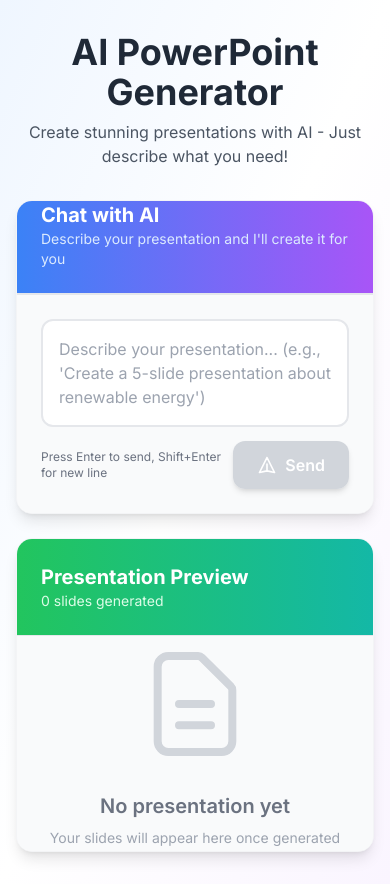
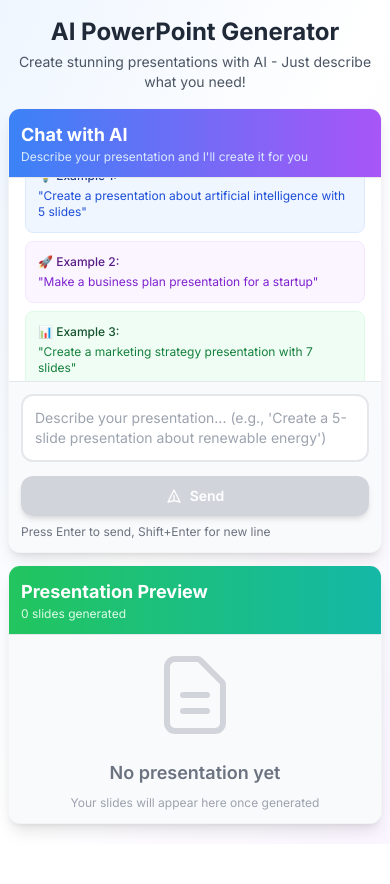
Before and after one commit to amarjyotipatra/powerpoint-generator, a Next.js app: page / in a window 390 px wide. After the commit the page ends 844 px from the top, so only its background shows below. Built offline with nearby package versions, Linux system fonts and the light colour scheme.

Commit message:
Optimize application for mobile screens with responsive design

```diff
--- a/src/components/ChatInterface.tsx
+++ b/src/components/ChatInterface.tsx
@@ -160,19 +160,25 @@ const ChatInterface = () => {
 
   return (
     <div className="min-h-screen bg-gradient-to-br from-blue-50 via-white to-purple-50">
-      <div className="container mx-auto px-4 py-8">
+      <div className="container mx-auto px-2 sm:px-4 py-4 sm:py-8">
         {/* Header */}
-        <div className="text-center mb-8">
-          <h1 className="text-4xl font-bold text-gray-800 mb-2">AI PowerPoint Generator</h1>
-          <p className="text-gray-600">Create stunning presentations with AI - Just describe what you need!</p>
+        <div className="text-center mb-4 sm:mb-8 px-2">
+          <h1 className="text-2xl sm:text-3xl lg:text-4xl font-bold text-gray-800 mb-1 sm:mb-2">
+            AI PowerPoint Generator
+          </h1>
+          <p className="text-sm sm:text-base text-gray-600">
+            Create stunning presentations with AI - Just describe what you need!
+          </p>
         </div>
 
-        <div className="grid grid-cols-1 lg:grid-cols-2 gap-6 h-[calc(100vh-12rem)]">
+        <div className="grid grid-cols-1 lg:grid-cols-2 gap-3 sm:gap-6 h-[calc(100vh-8rem)] sm:h-[calc(100vh-12rem)]">
           {/* Chat Section */}
-          <div className="bg-white rounded-2xl shadow-lg flex flex-col overflow-hidden border border-gray-100">
-            <div className="p-6 border-b border-gray-200 bg-gradient-to-r from-blue-500 to-purple-500">
-              <h2 className="text-xl font-bold text-white">Chat with AI</h2>
-              <p className="text-blue-100 text-sm">Describe your presentation and I&apos;ll create it for you</p>
+          <div className="bg-white rounded-xl sm:rounded-2xl shadow-lg flex flex-col overflow-hidden border border-gray-100">
+            <div className="p-3 sm:p-6 border-b border-gray-200 bg-gradient-to-r from-blue-500 to-purple-500">
+              <h2 className="text-lg sm:text-xl font-bold text-white">Chat with AI</h2>
+              <p className="text-blue-100 text-xs sm:text-sm">
+                Describe your presentation and I&apos;ll create it for you
+              </p>
             </div>
 
             <div className="flex-1 overflow-y-auto">
@@ -180,35 +186,35 @@ const ChatInterface = () => {
               <div ref={messagesEndRef} />
             </div>
 
-            <div className="p-6 border-t border-gray-200 bg-gray-50">
+            <div className="p-3 sm:p-6 border-t border-gray-200 bg-gray-50">
               <MessageInput onSend={handleSendMessage} disabled={isLoading} />
             </div>
           </div>
 
           {/* Presentation Preview Section */}
-          <div className="bg-white rounded-2xl shadow-lg flex flex-col overflow-hidden border border-gray-100">
-            <div className="p-6 border-b border-gray-200 bg-gradient-to-r from-green-500 to-teal-500 flex justify-between items-center">
+          <div className="bg-white rounded-xl sm:rounded-2xl shadow-lg flex flex-col overflow-hidden border border-gray-100">
+            <div className="p-3 sm:p-6 border-b border-gray-200 bg-gradient-to-r from-green-500 to-teal-500 flex flex-col sm:flex-row justify-between items-start sm:items-center gap-2 sm:gap-0">
               <div>
-                <h2 className="text-xl font-bold text-white">
+                <h2 className="text-lg sm:text-xl font-bold text-white">
                   Presentation Preview
                 </h2>
-                <p className="text-green-100 text-sm">
+                <p className="text-green-100 text-xs sm:text-sm">
                   {currentPresentation.length} {currentPresentation.length === 1 ? 'slide' : 'slides'} generated
                 </p>
               </div>
               {currentPresentation.length > 0 && (
                 <button
                   onClick={handleDownloadPresentation}
-                  className="bg-white text-green-600 px-6 py-2.5 rounded-lg hover:bg-gray-100 transition-all font-semibold shadow-md flex items-center gap-2"
+                  className="bg-white text-green-600 px-3 sm:px-6 py-2 sm:py-2.5 rounded-lg hover:bg-gray-100 transition-all font-semibold shadow-md flex items-center gap-1 sm:gap-2 text-sm sm:text-base w-full sm:w-auto justify-center"
                 >
-                  <svg className="w-5 h-5" fill="none" stroke="currentColor" viewBox="0 0 24 24">
+                  <svg className="w-4 h-4 sm:w-5 sm:h-5" fill="none" stroke="currentColor" viewBox="0 0 24 24">
                     <path strokeLinecap="round" strokeLinejoin="round" strokeWidth={2} d="M4 16v1a3 3 0 003 3h10a3 3 0 003-3v-1m-4-4l-4 4m0 0l-4-4m4 4V4" />
                   </svg>
                   Download PPTX
                 </button>
               )}
             </div>
-            <div className="flex-1 overflow-y-auto p-6 bg-gray-50">
+            <div className="flex-1 overflow-y-auto p-3 sm:p-6 bg-gray-50">
               <PresentationPreview slides={currentPresentation} />
             </div>
           </div>
--- a/src/components/MessageInput.tsx
+++ b/src/components/MessageInput.tsx
@@ -32,20 +32,22 @@ const MessageInput = ({ onSend, disabled }: MessageInputProps) => {
         onChange={(e) => setMessage(e.target.value)}
         onKeyDown={handleKeyPress}
         placeholder="Describe your presentation... (e.g., 'Create a 5-slide presentation about renewable energy')"
-        className="w-full p-4 border-2 border-gray-200 rounded-xl resize-none focus:outline-none focus:border-blue-400 focus:ring-2 focus:ring-blue-100 transition-all"
-        rows={3}
+        className="w-full p-3 sm:p-4 border-2 border-gray-200 rounded-xl resize-none focus:outline-none focus:border-blue-400 focus:ring-2 focus:ring-blue-100 transition-all text-sm sm:text-base"
+        rows={2}
         disabled={disabled}
       />
-      <div className="flex justify-between items-center">
-        <p className="text-xs text-gray-500">Press Enter to send, Shift+Enter for new line</p>
+      <div className="flex flex-col sm:flex-row justify-between items-start sm:items-center gap-2">
+        <p className="text-xs text-gray-500 order-2 sm:order-1">
+          Press Enter to send, Shift+Enter for new line
+        </p>
         <button
           type="submit"
           disabled={disabled || !message.trim()}
-          className="px-6 py-3 bg-gradient-to-r from-blue-500 to-purple-500 text-white rounded-xl hover:from-blue-600 hover:to-purple-600 disabled:from-gray-300 disabled:to-gray-300 disabled:cursor-not-allowed transition-all font-semibold shadow-md hover:shadow-lg flex items-center gap-2"
+          className="w-full sm:w-auto order-1 sm:order-2 px-4 sm:px-6 py-2.5 sm:py-3 bg-gradient-to-r from-blue-500 to-purple-500 text-white rounded-xl hover:from-blue-600 hover:to-purple-600 disabled:from-gray-300 disabled:to-gray-300 disabled:cursor-not-allowed transition-all font-semibold shadow-md hover:shadow-lg flex items-center justify-center gap-2 text-sm sm:text-base"
         >
           {disabled ? (
             <>
-              <svg className="animate-spin h-5 w-5" fill="none" viewBox="0 0 24 24">
+              <svg className="animate-spin h-4 w-4 sm:h-5 sm:w-5" fill="none" viewBox="0 0 24 24">
                 <circle className="opacity-25" cx="12" cy="12" r="10" stroke="currentColor" strokeWidth="4"></circle>
                 <path className="opacity-75" fill="currentColor" d="M4 12a8 8 0 018-8V0C5.373 0 0 5.373 0 12h4zm2 5.291A7.962 7.962 0 014 12H0c0 3.042 1.135 5.824 3 7.938l3-2.647z"></path>
               </svg>
@@ -53,7 +55,7 @@ const MessageInput = ({ onSend, disabled }: MessageInputProps) => {
             </>
           ) : (
             <>
-              <svg className="w-5 h-5" fill="none" stroke="currentColor" viewBox="0 0 24 24">
+              <svg className="w-4 h-4 sm:w-5 sm:h-5" fill="none" stroke="currentColor" viewBox="0 0 24 24">
                 <path strokeLinecap="round" strokeLinejoin="round" strokeWidth={2} d="M12 19l9 2-9-18-9 18 9-2zm0 0v-8" />
               </svg>
               Send
--- a/src/components/MessageList.tsx
+++ b/src/components/MessageList.tsx
@@ -9,29 +9,39 @@ interface MessageListProps {
 
 const MessageList = ({ messages, isLoading }: MessageListProps) => {
   return (
-    <div className="flex-1 overflow-y-auto p-4 space-y-4">
+    <div className="flex-1 overflow-y-auto p-2 sm:p-4 space-y-3 sm:space-y-4">
       {messages.length === 0 ? (
-        <div className="text-center text-gray-500 mt-8 px-4">
-          <div className="mb-6">
-            <svg className="w-20 h-20 mx-auto text-blue-400 mb-4" fill="none" stroke="currentColor" viewBox="0 0 24 24">
+        <div className="text-center text-gray-500 mt-4 sm:mt-8 px-2 sm:px-4">
+          <div className="mb-4 sm:mb-6">
+            <svg className="w-16 h-16 sm:w-20 sm:h-20 mx-auto text-blue-400 mb-3 sm:mb-4" fill="none" stroke="currentColor" viewBox="0 0 24 24">
               <path strokeLinecap="round" strokeLinejoin="round" strokeWidth={2} d="M9 12h6m-6 4h6m2 5H7a2 2 0 01-2-2V5a2 2 0 012-2h5.586a1 1 0 01.707.293l5.414 5.414a1 1 0 01.293.707V19a2 2 0 01-2 2z" />
             </svg>
           </div>
-          <h3 className="text-xl font-semibold text-gray-700 mb-3">Start Creating Your Presentation</h3>
-          <p className="text-gray-600 mb-6">Describe what kind of presentation you need, and I&apos;ll create it for you!</p>
+          <h3 className="text-lg sm:text-xl font-semibold text-gray-700 mb-2 sm:mb-3">
+            Start Creating Your Presentation
+          </h3>
+          <p className="text-sm sm:text-base text-gray-600 mb-4 sm:mb-6">
+            Describe what kind of presentation you need, and I&apos;ll create it for you!
+          </p>
 
-          <div className="grid grid-cols-1 gap-3 max-w-md mx-auto">
-            <div className="bg-blue-50 p-4 rounded-lg text-left border border-blue-100">
-              <p className="text-sm text-blue-900 font-medium mb-1">💡 Example 1:</p>
-              <p className="text-sm text-blue-700">&quot;Create a presentation about artificial intelligence with 5 slides&quot;</p>
+          <div className="grid grid-cols-1 gap-2 sm:gap-3 max-w-md mx-auto">
+            <div className="bg-blue-50 p-3 sm:p-4 rounded-lg text-left border border-blue-100">
+              <p className="text-xs sm:text-sm text-blue-900 font-medium mb-1">💡 Example 1:</p>
+              <p className="text-xs sm:text-sm text-blue-700">
+                &quot;Create a presentation about artificial intelligence with 5 slides&quot;
+              </p>
             </div>
-            <div className="bg-purple-50 p-4 rounded-lg text-left border border-purple-100">
-              <p className="text-sm text-purple-900 font-medium mb-1">🚀 Example 2:</p>
-              <p className="text-sm text-purple-700">&quot;Make a business plan presentation for a startup&quot;</p>
+            <div className="bg-purple-50 p-3 sm:p-4 rounded-lg text-left border border-purple-100">
+              <p className="text-xs sm:text-sm text-purple-900 font-medium mb-1">🚀 Example 2:</p>
+              <p className="text-xs sm:text-sm text-purple-700">
+                &quot;Make a business plan presentation for a startup&quot;
+              </p>
             </div>
-            <div className="bg-green-50 p-4 rounded-lg text-left border border-green-100">
-              <p className="text-sm text-green-900 font-medium mb-1">📊 Example 3:</p>
-              <p className="text-sm text-green-700">&quot;Create a marketing strategy presentation with 7 slides&quot;</p>
+            <div className="bg-green-50 p-3 sm:p-4 rounded-lg text-left border border-green-100">
+              <p className="text-xs sm:text-sm text-green-900 font-medium mb-1">📊 Example 3:</p>
+              <p className="text-xs sm:text-sm text-green-700">
+                &quot;Create a marketing strategy presentation with 7 slides&quot;
+              </p>
             </div>
           </div>
         </div>
@@ -44,13 +54,15 @@ const MessageList = ({ messages, isLoading }: MessageListProps) => {
             }`}
           >
             <div
-              className={`max-w-[80%] p-4 rounded-2xl shadow-sm ${
+              className={`max-w-[85%] sm:max-w-[80%] p-3 sm:p-4 rounded-2xl shadow-sm ${
                 message.sender === 'user'
                   ? 'bg-gradient-to-r from-blue-500 to-purple-500 text-white'
                   : 'bg-gray-100 text-gray-800'
               }`}
             >
-              <p className="whitespace-pre-wrap leading-relaxed">{message.content}</p>
+              <p className="whitespace-pre-wrap leading-relaxed text-sm sm:text-base">
+                {message.content}
+              </p>
               <p className={`text-xs mt-2 ${message.sender === 'user' ? 'text-blue-100' : 'text-gray-500'}`}>
                 {message.timestamp.toLocaleTimeString()}
               </p>
@@ -68,7 +80,7 @@ const MessageList = ({ messages, isLoading }: MessageListProps) => {
                 <div className="w-2 h-2 bg-gray-400 rounded-full animate-bounce" style={{ animationDelay: '0.1s' }}></div>
                 <div className="w-2 h-2 bg-gray-400 rounded-full animate-bounce" style={{ animationDelay: '0.2s' }}></div>
               </div>
-              <span className="text-sm">AI is thinking...</span>
+              <span className="text-xs sm:text-sm">AI is thinking...</span>
             </div>
           </div>
         </div>
--- a/src/components/PresentationPreview.tsx
+++ b/src/components/PresentationPreview.tsx
@@ -10,49 +10,49 @@ const PresentationPreview = ({ slides }: PresentationPreviewProps) => {
   if (slides.length === 0) {
     return (
       <div className="flex items-center justify-center h-full">
-        <div className="text-center text-gray-400">
-          <svg className="w-32 h-32 mx-auto mb-6 text-gray-300" fill="none" stroke="currentColor" viewBox="0 0 24 24">
+        <div className="text-center text-gray-400 px-4">
+          <svg className="w-24 h-24 sm:w-32 sm:h-32 mx-auto mb-4 sm:mb-6 text-gray-300" fill="none" stroke="currentColor" viewBox="0 0 24 24">
             <path strokeLinecap="round" strokeLinejoin="round" strokeWidth={1.5} d="M9 12h6m-6 4h6m2 5H7a2 2 0 01-2-2V5a2 2 0 012-2h5.586a1 1 0 01.707.293l5.414 5.414a1 1 0 01.293.707V19a2 2 0 01-2 2z" />
           </svg>
-          <p className="text-xl font-semibold text-gray-500 mb-2">No presentation yet</p>
-          <p className="text-sm text-gray-400">Your slides will appear here once generated</p>
+          <p className="text-lg sm:text-xl font-semibold text-gray-500 mb-2">No presentation yet</p>
+          <p className="text-xs sm:text-sm text-gray-400">Your slides will appear here once generated</p>
         </div>
       </div>
     )
   }
 
   return (
-    <div className="space-y-4">
+    <div className="space-y-3 sm:space-y-4">
       {slides.map((slide, index) => (
-        <div key={index} className="bg-white rounded-xl shadow-md hover:shadow-lg transition-shadow duration-200 overflow-hidden border border-gray-200">
-          <div className="bg-gradient-to-r from-gray-50 to-gray-100 px-4 py-3 border-b border-gray-200 flex items-center justify-between">
-            <div className="flex items-center gap-3">
-              <span className="bg-blue-500 text-white text-xs font-bold px-3 py-1 rounded-full">
+        <div key={index} className="bg-white rounded-lg sm:rounded-xl shadow-md hover:shadow-lg transition-shadow duration-200 overflow-hidden border border-gray-200">
+          <div className="bg-gradient-to-r from-gray-50 to-gray-100 px-3 sm:px-4 py-2 sm:py-3 border-b border-gray-200 flex items-center justify-between">
+            <div className="flex items-center gap-2 sm:gap-3">
+              <span className="bg-blue-500 text-white text-xs font-bold px-2 sm:px-3 py-1 rounded-full">
                 {index + 1}
               </span>
-              <span className="text-xs font-medium text-gray-600 bg-white px-3 py-1 rounded-full border border-gray-200">
+              <span className="text-xs font-medium text-gray-600 bg-white px-2 sm:px-3 py-1 rounded-full border border-gray-200">
                 {slide.layout}
               </span>
             </div>
           </div>
 
-          <div className="p-6">
+          <div className="p-3 sm:p-6">
             {slide.title && (
-              <h3 className="text-xl font-bold text-gray-800 mb-4 pb-2 border-b-2 border-blue-500">
+              <h3 className="text-base sm:text-xl font-bold text-gray-800 mb-3 sm:mb-4 pb-2 border-b-2 border-blue-500">
                 {slide.title}
               </h3>
             )}
 
             {slide.content && slide.content.length > 0 && (
-              <ul className="space-y-3">
+              <ul className="space-y-2 sm:space-y-3">
                 {slide.content.map((item, itemIndex) => (
-                  <li key={itemIndex} className="flex items-start gap-3">
-                    <span className="text-blue-500 mt-1.5 flex-shrink-0">
-                      <svg className="w-4 h-4" fill="currentColor" viewBox="0 0 20 20">
+                  <li key={itemIndex} className="flex items-start gap-2 sm:gap-3">
+                    <span className="text-blue-500 mt-1 sm:mt-1.5 flex-shrink-0">
+                      <svg className="w-3 h-3 sm:w-4 sm:h-4" fill="currentColor" viewBox="0 0 20 20">
                         <path fillRule="evenodd" d="M10 18a8 8 0 100-16 8 8 0 000 16zm3.707-9.293a1 1 0 00-1.414-1.414L9 10.586 7.707 9.293a1 1 0 00-1.414 1.414l2 2a1 1 0 001.414 0l4-4z" clipRule="evenodd" />
                       </svg>
                     </span>
-                    <p className="text-gray-700 leading-relaxed flex-1">
+                    <p className="text-sm sm:text-base text-gray-700 leading-relaxed flex-1">
                       {item}
                     </p>
                   </li>
@@ -63,9 +63,11 @@ const PresentationPreview = ({ slides }: PresentationPreviewProps) => {
         </div>
       ))}
 
-      <div className="mt-6 p-4 bg-gradient-to-r from-blue-50 to-purple-50 rounded-xl border border-blue-100">
-        <p className="text-center text-sm font-semibold text-gray-700 mb-3">💡 You can also ask me to:</p>
-        <div className="grid grid-cols-2 gap-2 text-xs text-gray-600">
+      <div className="mt-4 sm:mt-6 p-3 sm:p-4 bg-gradient-to-r from-blue-50 to-purple-50 rounded-lg sm:rounded-xl border border-blue-100">
+        <p className="text-center text-xs sm:text-sm font-semibold text-gray-700 mb-2 sm:mb-3">
+          💡 You can also ask me to:
+        </p>
+        <div className="grid grid-cols-1 sm:grid-cols-2 gap-2 text-xs text-gray-600">
           <div className="bg-white p-2 rounded-lg">• Add more slides</div>
           <div className="bg-white p-2 rounded-lg">• Edit specific content</div>
           <div className="bg-white p-2 rounded-lg">• Change slide order</div>
```
Also changed, not shown: src/app/layout.tsx (+7 -1 lines).
